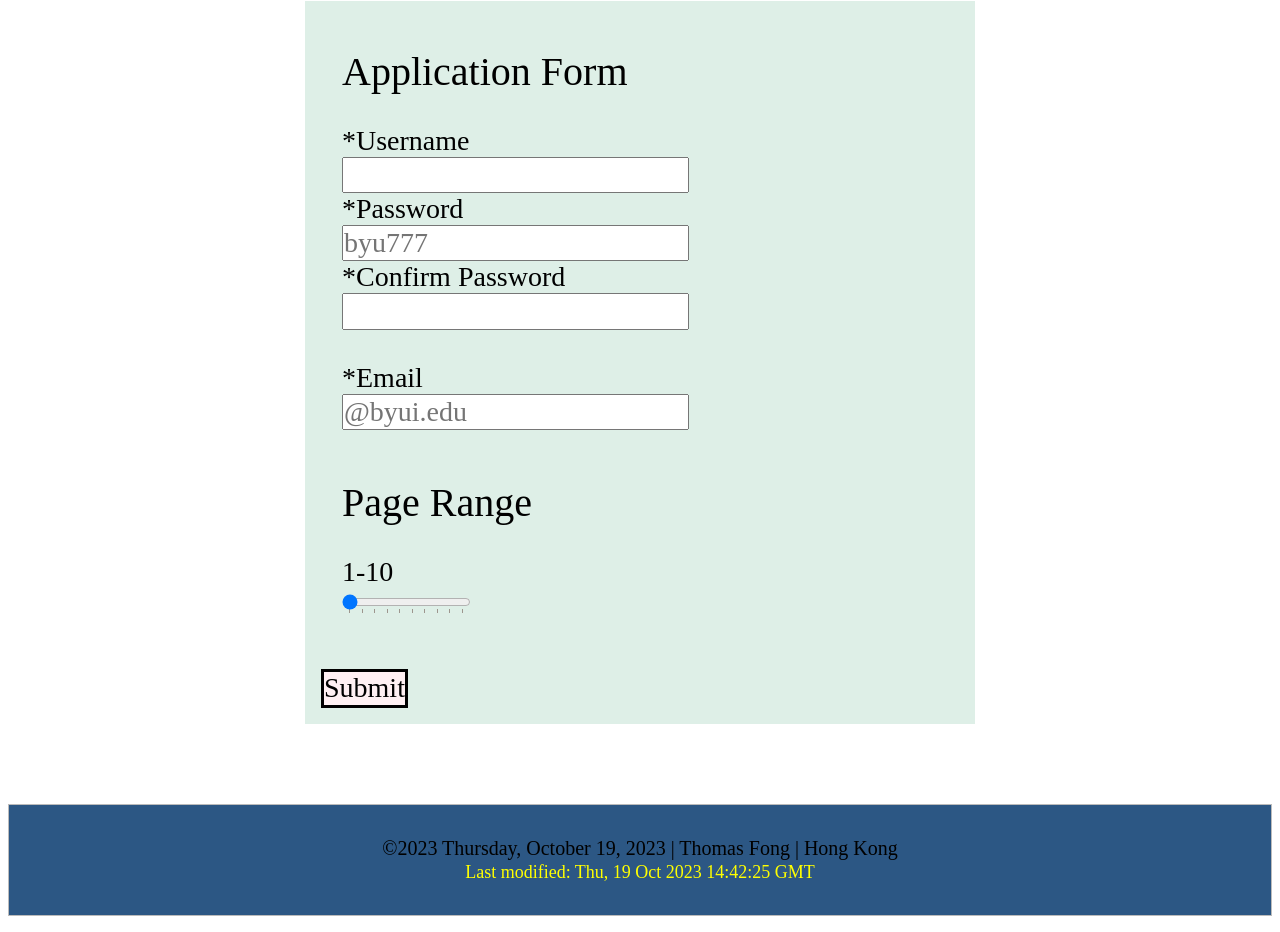
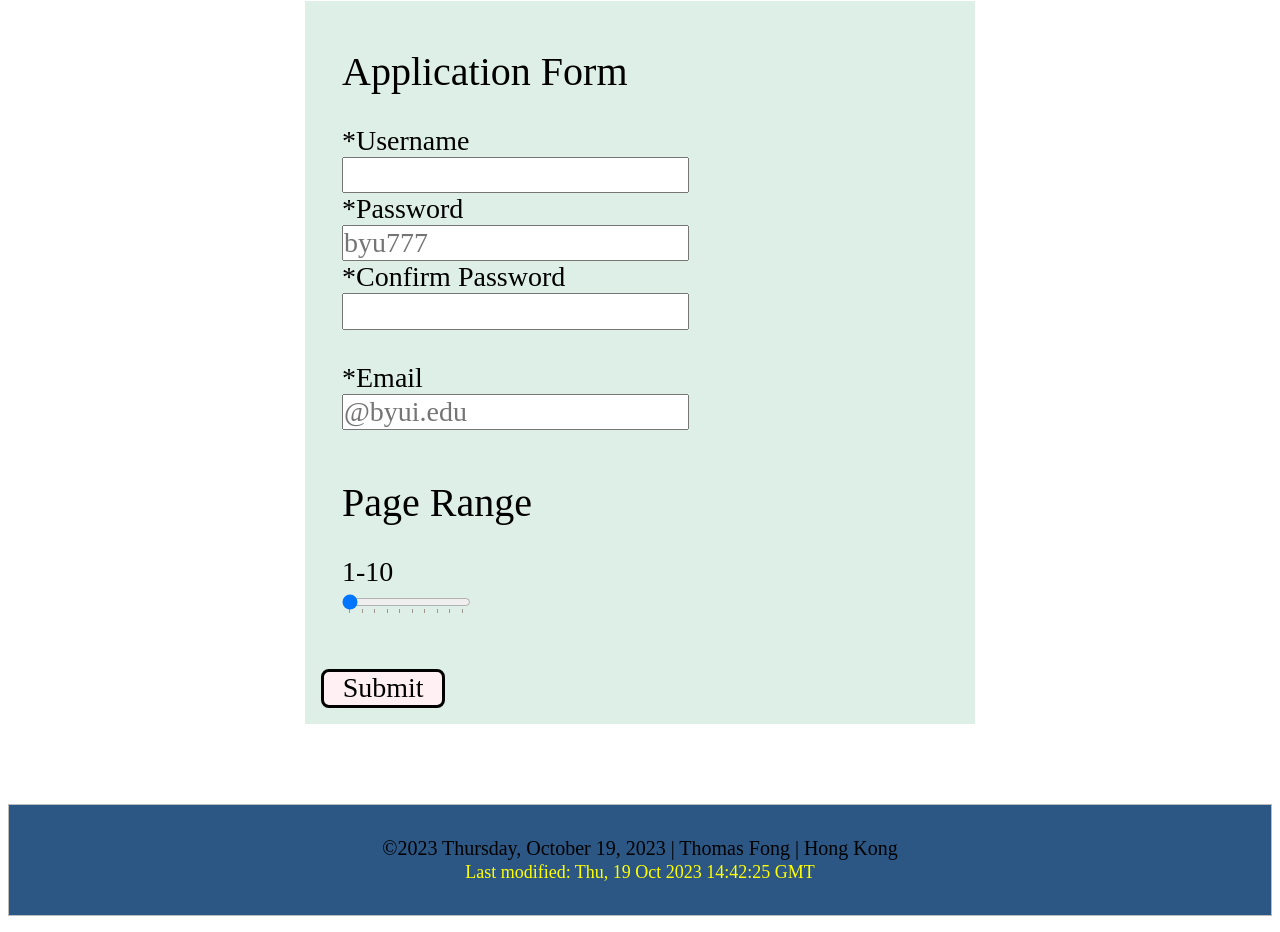
Before and after one commit to thomasfong/WDD230, a plain HTML site: page form.html in a window 1280 px wide. Shown: the part 374-1306 px from the top of the page. Drawn offline with Linux system fonts and the light colour scheme.

Commit message:
update submit

```diff
--- a/styles/form.css
+++ b/styles/form.css
@@ -48,7 +48,9 @@ form legend {
     color: black;
     font-family: "Great Vibes", serif;
     font-size: 30;
+    width: 30%;
     border: black solid;
+    border-radius: 0.5rem;
 }
 
 #message {
```
